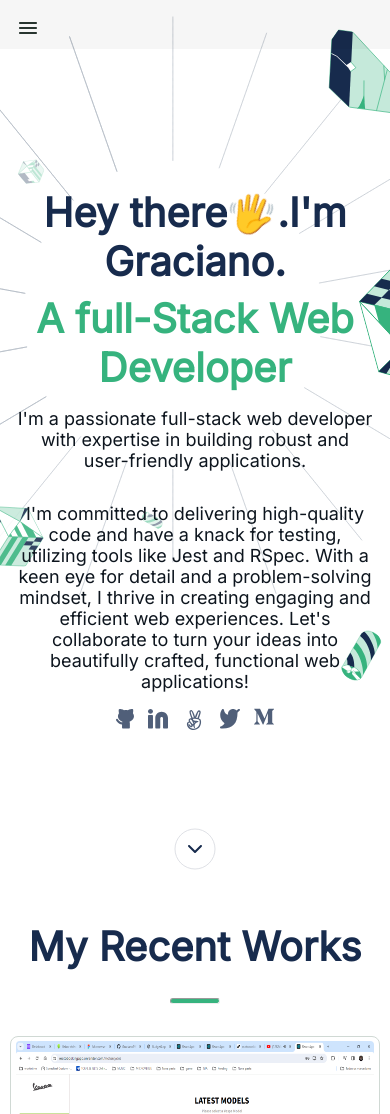
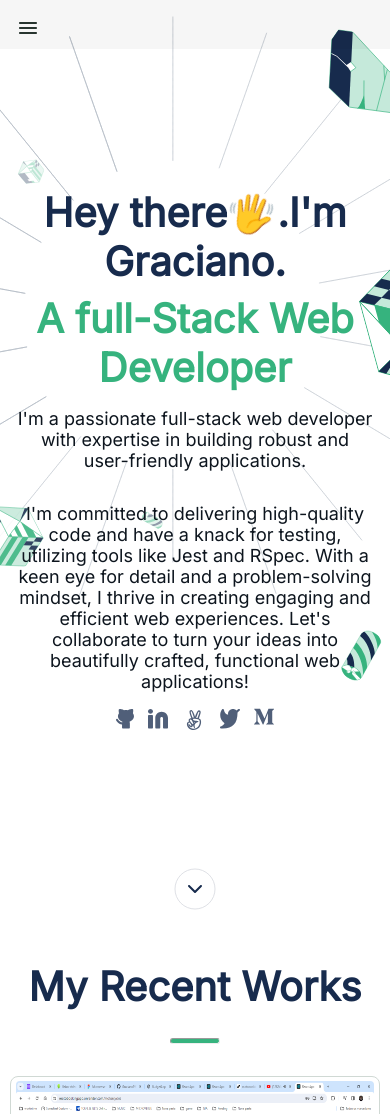
Before and after one commit to Graciano1997/portofolio-graciano, a React (Create React App) app: page / in a window 390 px wide. Shown: the top 1114 px of the page. Built offline with nearby package versions, Linux system fonts and the light colour scheme.

Commit message:
update the hover btn position

```diff
--- a/src/style/Headline.module.css
+++ b/src/style/Headline.module.css
@@ -95,6 +95,6 @@
 
 @media screen and (max-width: 396px) {
   .btnHoverContainer {
-    margin-top: -2rem;
+    margin-top: 0.5rem;
   }
 }
```
